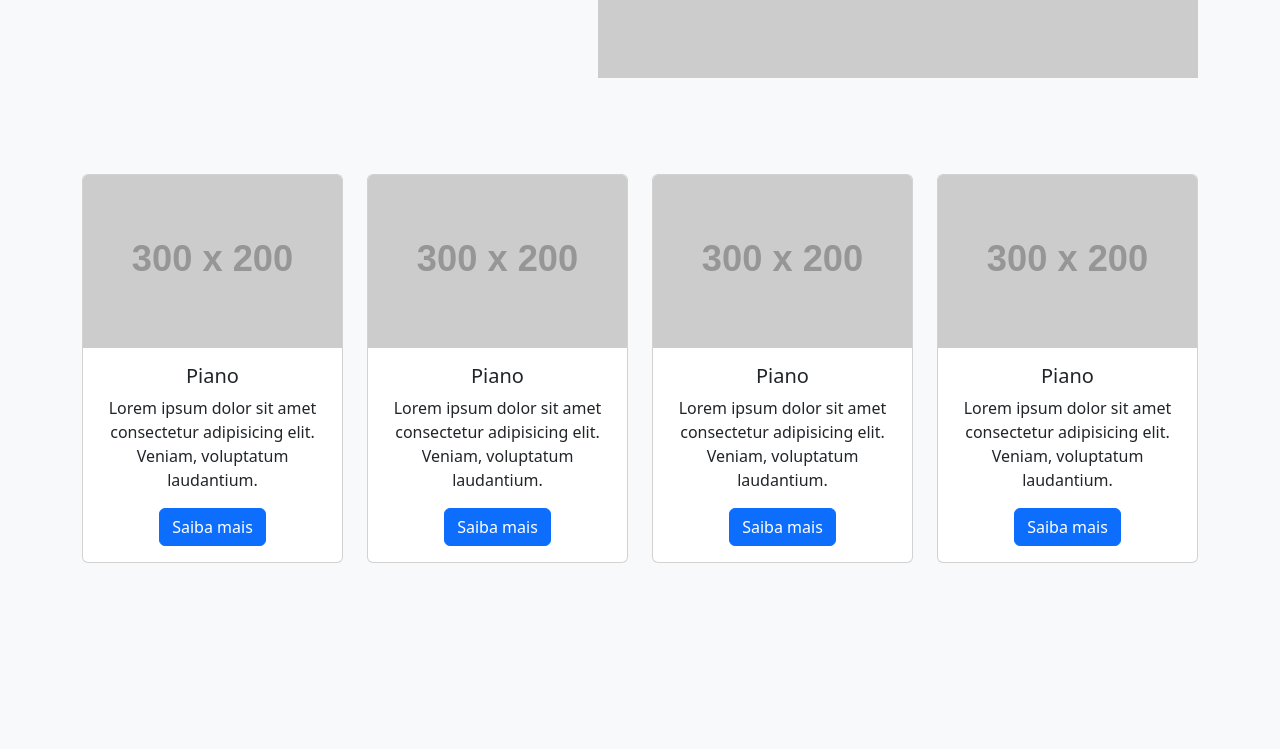
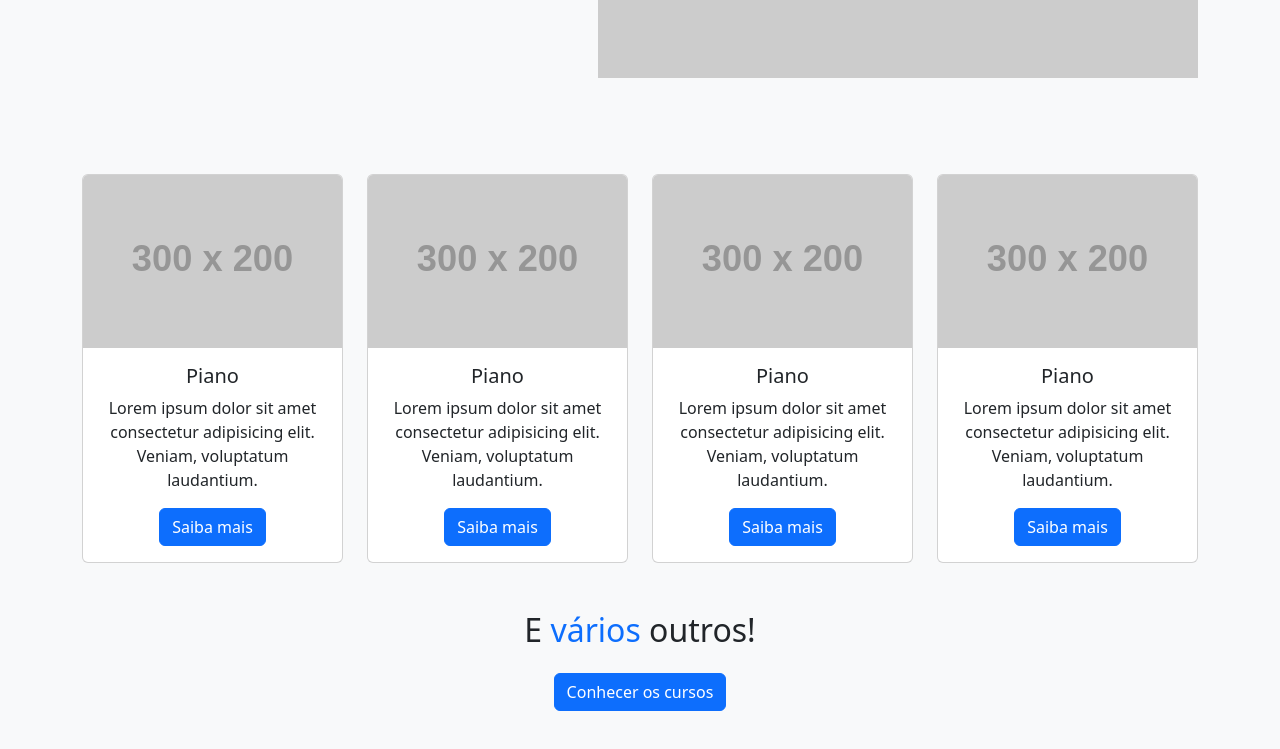
Before and after one commit to ronaldo-monteiro/final-lap, a plain HTML site: page index.html in a window 1280 px wide. Shown: the part 447-1196 px from the top of the page. Before the commit the page ends 1058 px from the top, so only its background shows below. Drawn offline with nearby package versions, Linux system fonts and the light colour scheme; placeholder pictures from the web are drawn by us.

Commit message:
segunda seção pronta!

```diff
--- a/index.html
+++ b/index.html
@@ -130,6 +130,8 @@
               </div>
             </div>
           </div>
+          <h2 class="mt-5">E <span class="text-primary">vários</span> outros!</h2>
+          <a href="#" class="btn btn-primary mt-3">Conhecer os cursos</a>
         </div>
       </section>
     </main>
```
